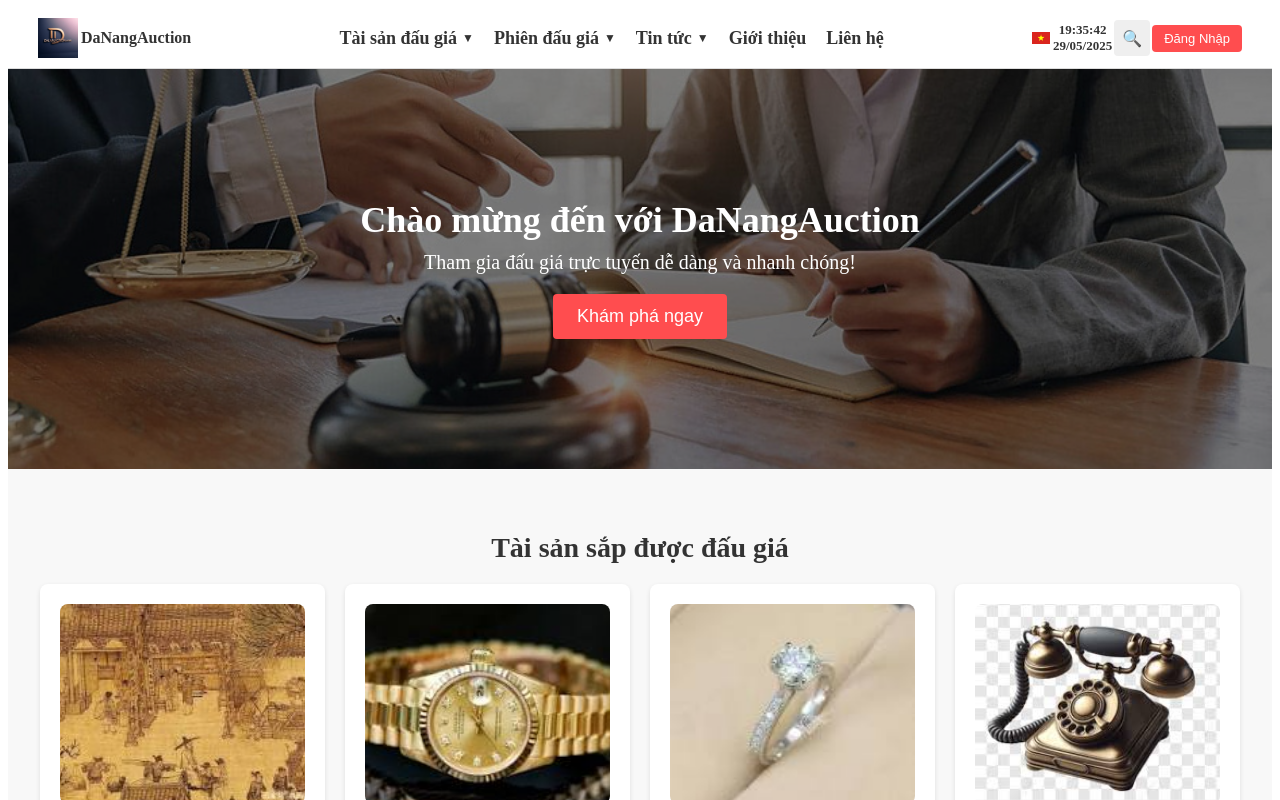
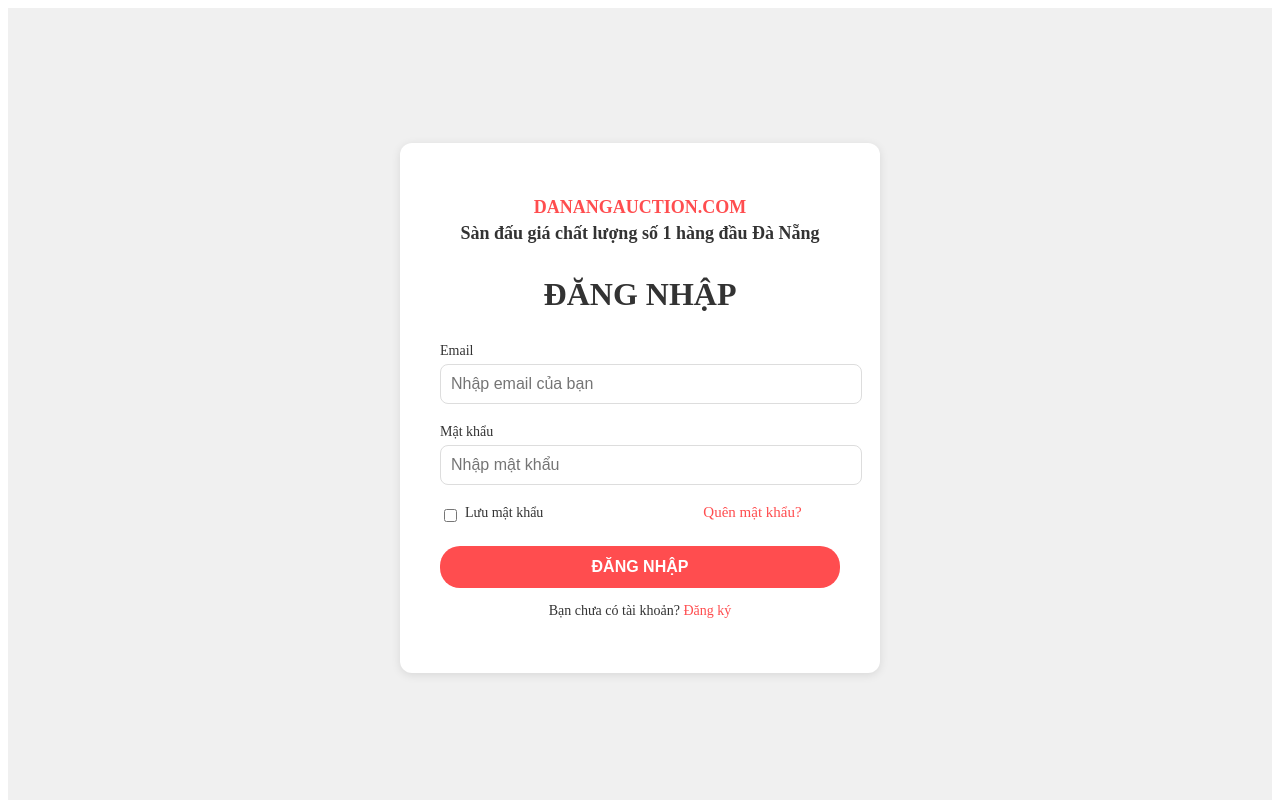
Before and after one commit to detne/Danang_Auction, a React (Create React App) app in the folder frontend/: page /login in a window 1280 px wide. Shown: the top 800 px of the page. Built offline with nearby package versions, Linux system fonts and the light colour scheme.

Commit message:
Upload Login

```diff
--- a/frontend/src/App.js
+++ b/frontend/src/App.js
@@ -1,13 +1,20 @@
 import React from 'react';
+import { BrowserRouter as Router, Route, Routes } from 'react-router-dom';
 import Home from './pages/Home';
+import LoginPage from './pages/LoginPage';
 import './App.css';
 
 const App = () => {
-  return (
-      <div className="App">
-        <Home />
-      </div>
-  );
+    return (
+        <Router>
+            <div className="App">
+                <Routes>
+                    <Route path="/" element={<Home />} />
+                    <Route path="/login" element={<LoginPage />} />
+                </Routes>
+            </div>
+        </Router>
+    );
 };
 
 export default App;
--- a/frontend/src/components/Header.js
+++ b/frontend/src/components/Header.js
@@ -1,6 +1,7 @@
 import React, { useState, useEffect } from 'react';
-import logo from '../assets/logo.png'; // Logo chính
-import flagLogo from '../assets/logo_co.png'; // Ảnh cờ Việt Nam
+import { Link } from 'react-router-dom';
+import logo from '../assets/logo.png';
+import flagLogo from '../assets/logo_co.png';
 import '../styles/Header.css';
 
 const Header = () => {
@@ -78,7 +79,7 @@ const Header = () => {
                         <button>🔍</button>
                     </div>
                     <div className="auth-buttons">
-                        <button className="login-btn">Đăng Nhập</button>
+                        <Link to="/login" className="login-btn">Đăng nhập</Link>
                     </div>
                 </div>
             </div>
--- /dev/null
+++ b/frontend/src/components/Login.js
@@ -0,0 +1,52 @@
+import React from 'react';
+import { Link } from 'react-router-dom';
+import '../styles/Login.css';
+
+const Login = () => {
+    return (
+        <div className="login-container">
+            <div className="login-form">
+                <h1 className="slogan">
+                    <span className="slogan-highlight">DANANGAUCTION.COM</span>
+                    <br />
+                    Sàn đấu giá chất lượng số 1 hàng đầu Đà Nẵng
+                </h1>
+                <h2>ĐĂNG NHẬP</h2>
+                <form>
+                    <div className="form-group">
+                        <label htmlFor="email">Email</label>
+                        <input
+                            type="email"
+                            id="email"
+                            placeholder="Nhập email của bạn"
+                            required
+                        />
+                    </div>
+                    <div className="form-group">
+                        <label htmlFor="password">Mật khẩu</label>
+                        <input
+                            type="password"
+                            id="password"
+                            placeholder="Nhập mật khẩu"
+                            required
+                        />
+                    </div>
+                    <div className="form-group checkbox-group">
+                        <input
+                            type="checkbox"
+                            id="remember-me"
+                        />
+                        <label htmlFor="remember-me" className="checkbox-label">Lưu mật khẩu</label>
+                        <a href="#forgot-password" className="forgot-password">Quên mật khẩu?</a>
+                    </div>
+                    <button type="submit" className="login-btn">ĐĂNG NHẬP</button>
+                </form>
+                <p className="signup-link">
+                    Bạn chưa có tài khoản? <Link to="/signup">Đăng ký</Link>
+                </p>
+            </div>
+        </div>
+    );
+};
+
+export default Login;
--- /dev/null
+++ b/frontend/src/pages/LoginPage.js
@@ -0,0 +1,12 @@
+import React from 'react';
+import Login from '../components/Login';
+
+const LoginPage = () => {
+    return (
+        <div>
+            <Login />
+        </div>
+    );
+};
+
+export default LoginPage;
--- /dev/null
+++ b/frontend/src/styles/Login.css
@@ -0,0 +1,124 @@
+.login-container {
+    display: flex;
+    justify-content: center;
+    align-items: center;
+    min-height: 100vh;
+    background-color: #f0f0f0; /* Màu nền giống với App.css */
+}
+
+.login-form {
+    background-color: white;
+    padding: 40px;
+    border-radius: 12px;
+    box-shadow: 0 2px 10px rgba(0, 0, 0, 0.1);
+    width: 100%;
+    max-width: 400px;
+    text-align: center;
+}
+
+.slogan {
+    font-size: 18px;
+    color: #333;
+    margin-bottom: 30px; /* Tăng khoảng cách giữa slogan và tiêu đề */
+    line-height: 1.4;
+}
+
+.slogan-highlight {
+    font-weight: bold;
+    color: #ff4d4f; /* Màu đỏ đồng bộ với dự án */
+}
+
+.login-form h2 {
+    font-size: 32px;
+    color: #333;
+    margin-bottom: 30px; /* Tăng khoảng cách giữa tiêu đề và form */
+}
+
+.form-group {
+    margin-bottom: 20px;
+    text-align: left;
+}
+
+.form-group label {
+    display: block;
+    font-size: 14px;
+    color: #333;
+    margin-bottom: 5px;
+}
+
+.form-group input {
+    width: 100%;
+    padding: 10px;
+    font-size: 16px;
+    border: 1px solid #ddd;
+    border-radius: 8px;
+    outline: none;
+    transition: border-color 0.3s;
+}
+
+.form-group input:focus {
+    border-color: #ff4d4f;
+}
+
+.checkbox-group {
+    display: flex;
+    align-items: center;
+    margin-bottom: 20px;
+}
+
+.checkbox-group input {
+    width: auto; /* Checkbox không cần full width */
+    margin-right: 8px;
+}
+
+.checkbox-label {
+    font-size: 14px;
+    color: #666;
+    display: inline;
+}
+
+.login-btn {
+    width: 100%;
+    padding: 12px;
+    background-color: #ff4d4f;
+    color: white;
+    border: none;
+    border-radius: 20px;
+    font-size: 16px;
+    font-weight: bold;
+    cursor: pointer;
+    transition: background-color 0.3s;
+}
+
+.login-btn:hover {
+    background-color: #e63946;
+}
+
+.forgot-password {
+    display: block;
+    margin-left: 160px;
+    margin-top: -5px;
+    font-size: 15px;
+    color: #ff4d4f;
+    text-decoration: none;
+
+}
+
+.forgot-password:hover {
+    text-decoration: underline;
+}
+
+.signup-link {
+    margin-top: 15px;
+    font-size: 14px;
+    color: #333;
+}
+
+.signup-link a {
+    color: #ff4d4f;
+    text-decoration: none;
+}
+
+.signup-link a:hover {
+    text-decoration: underline;
+}
```
Also changed, not shown: frontend/package.json (+7 -0 lines), frontend/src/components/Signup.js (added, +105 -0 lines), 1 other file (tests, documents, lock files or other folders).
